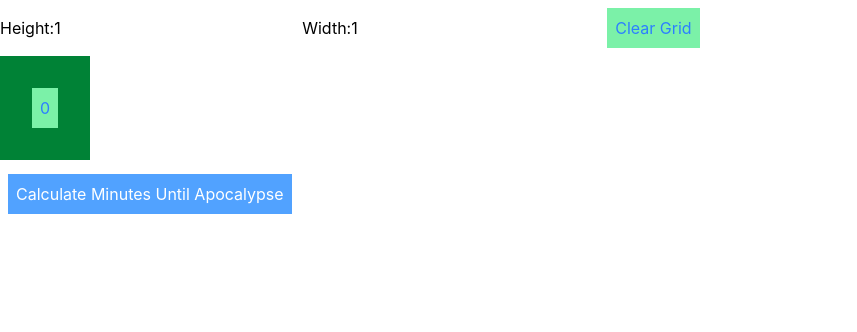
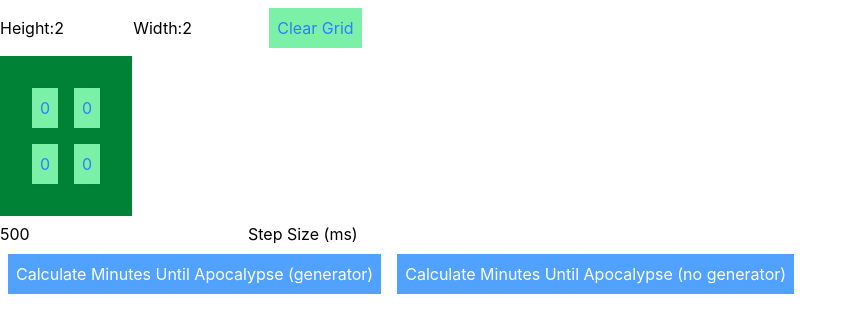
Before and after one commit to MicahLC/cassidoo-2026-10-04, a React (Vite) app: page / in a window 1280 px wide. Shown: the top 332 px of the page, without its empty margins (0-857 px from the left). Built offline with nearby package versions, Linux system fonts and the light colour scheme.

Commit message:
Add step-by-step option
You can now see the zombies slowly taking over.

```diff
--- a/src/App.tsx
+++ b/src/App.tsx
@@ -1,10 +1,13 @@
 import { useState } from 'react';
 import { minutesUntilApocalypse } from './minutesUntilApocalypse.js';
+import { minutesUntilApocalypseGenerator } from './minutesUntilApocalypseGenerator.js';
 
 function App() {
-  const [grid, setGrid] = useState([[0]]);
-  const [dimensions, setDimensions] = useState({height: 1, width: 1});
+  const [grid, setGrid] = useState([[0,0], [0,0]]);
+  const [dimensions, setDimensions] = useState({height: 2, width: 2});
   const [minutes, setMinutes] = useState<number | null>(null);
+  const [stepSize, setStepSize] = useState(500);
+  // todo: add disable state to buttons while generator is running, and add a cancel button to stop the generator.
 
   const cycleFunc = (n: number) => (n+1) % 3;
 
@@ -25,9 +28,14 @@ function App() {
   return (
   <main className="min-h-screen">
     <label htmlFor="height">Height:</label>
-    <input id="height" type="number" value={dimensions.height} onChange={(e) => {
+    <input id="height" type="number" value={dimensions.height} min="1" max="25" onChange={(e) => {
       const height = parseInt(e.target.value);
       if (isNaN(height) || height < 1) return;
+      if(height > 25) {
+        alert("Height cannot be greater than 25");
+        e.target.value = "25";
+        return;
+      }
       setDimensions({ ...dimensions, height });
       const newGrid = [...grid];
       while (newGrid.length < height) {
@@ -40,9 +48,14 @@ function App() {
       setMinutes(null);
     }} />
     <label htmlFor="width">Width:</label>
-    <input id="width" type="number" value={dimensions.width} onChange={(e) => {
+    <input id="width" type="number" value={dimensions.width} min="1" max="25" onChange={(e) => {
       const width = parseInt(e.target.value);
       if (isNaN(width) || width < 1) return;
+      if(width > 25) {
+        alert("Width cannot be greater than 25");
+        e.target.value = "25";
+        return;
+      }
       setDimensions({ ...dimensions, width });
       const newGrid = [...grid];
       newGrid.forEach((row) => {
@@ -75,6 +88,32 @@ function App() {
       })}
     </table>
     <br/>
+    <input type="number" value={stepSize} onChange={(e) => {
+      const newStepSize = parseInt(e.target.value);
+      if (isNaN(newStepSize) || newStepSize < 1) return;
+      setStepSize(newStepSize);
+    }} />
+    <label htmlFor="stepSize">Step Size (ms)</label>
+    <br/>
+    <button className="bg-blue-400 hover:bg-blue-500 m-2 p-2 text-white" onClick={() => {
+      try {
+        const generator = minutesUntilApocalypseGenerator(grid);
+        const generatorStep = () => {
+          const result = generator.next();
+          setGrid([...grid]);
+          if (result.done) {
+            setMinutes(result.value);
+          } else {
+            setTimeout(generatorStep, stepSize);
+          }
+        }
+        generatorStep();
+      } catch (e) {
+        alert(e);
+      }
+    }}>
+      Calculate Minutes Until Apocalypse (generator)
+    </button>
     <button className="bg-blue-400 hover:bg-blue-500 m-2 p-2 text-white" onClick={() => {
       try {
         const minutes = minutesUntilApocalypse(grid);
@@ -83,7 +122,7 @@ function App() {
         alert(e);
       }
     }}>
-      Calculate Minutes Until Apocalypse
+      Calculate Minutes Until Apocalypse (no generator)
     </button>
     {minutes !== null && <div>Minutes until apocalypse: {minutes}</div>}
     <br />
--- /dev/null
+++ b/src/minutesUntilApocalypseGenerator.ts
@@ -0,0 +1,94 @@
+type Coordinate = {
+  row: number,
+  col: number
+};
+type Cell = 0 | 1 | 2;
+type Result = {
+  grid: Cell[][],
+  time: number
+}
+
+/**
+ * Returns minimum number of minutes until no living people remain.
+ * @param grid - grid representing a town.
+ * @returns A number of minutes
+ */
+export function *minutesUntilApocalypseGenerator(grid: Cell[][]): Generator<number> {
+  const firstRow = grid[0];
+  if (grid.length === 0 || !firstRow || firstRow.length === 0) {
+    throw new Error("invalid input");
+  }
+  let height = grid.length, width = firstRow.length;
+  // first look if we have any zombies and save their coordinates.
+  let zombies: Coordinate[] = [];
+  for(let row = 0; row < height; ++row) {
+    const currentRow = grid[row];
+    if (!currentRow) {
+      throw new Error("null array in grid");
+    }
+    for(let col = 0; col < width; ++col) {
+      if (currentRow[col] === 2) {
+        zombies.push({ row, col });
+      }
+    }
+  }
+  if (zombies.length === 0) {
+    // No zombies!
+    return -1;
+  }
+  // now each zombie transforms any humans next to it
+  let zombieAdded = false, time = 0;
+  do {
+    zombieAdded = false;
+    let newZombies: Coordinate[] = [];
+    zombies.forEach(zombie => {
+      let adjacents: Coordinate[] = [];
+      if (zombie.col > 0)
+      {
+        adjacents.push({ col: zombie.col - 1, row: zombie.row });
+      }
+      if (zombie.col < width - 1)
+      {
+        adjacents.push({ col: zombie.col + 1, row: zombie.row });
+      }
+      if (zombie.row > 0)
+      {
+        adjacents.push({ col: zombie.col, row: zombie.row - 1});
+      }
+      if (zombie.row < height - 1)
+      {
+        adjacents.push({ col: zombie.col, row: zombie.row + 1 });
+      }
+      adjacents.forEach(c => {
+        const adjacentRow = grid[c.row];
+        if (!adjacentRow) {
+          throw new Error("null array in grid");
+        }
+        if (adjacentRow[c.col] === 1) {
+          adjacentRow[c.col] = 2;
+          zombieAdded = true;
+          newZombies.push(c);
+        }
+      });
+    });
+    zombies = newZombies;
+    if (zombieAdded) {
+      ++time;
+    }
+    yield time;
+  }
+  while(zombieAdded);
+  // now let's check that all humans are gone
+   for(let row = 0; row < height; ++row) {
+    const currentRow = grid[row];
+    if (!currentRow) {
+      throw new Error("null array in grid");
+    }
+    for(let col = 0; col < width; ++col) {
+      if (currentRow[col] === 1) {
+        return -1;
+      }
+    }
+  }
+  return time;
+}
```
